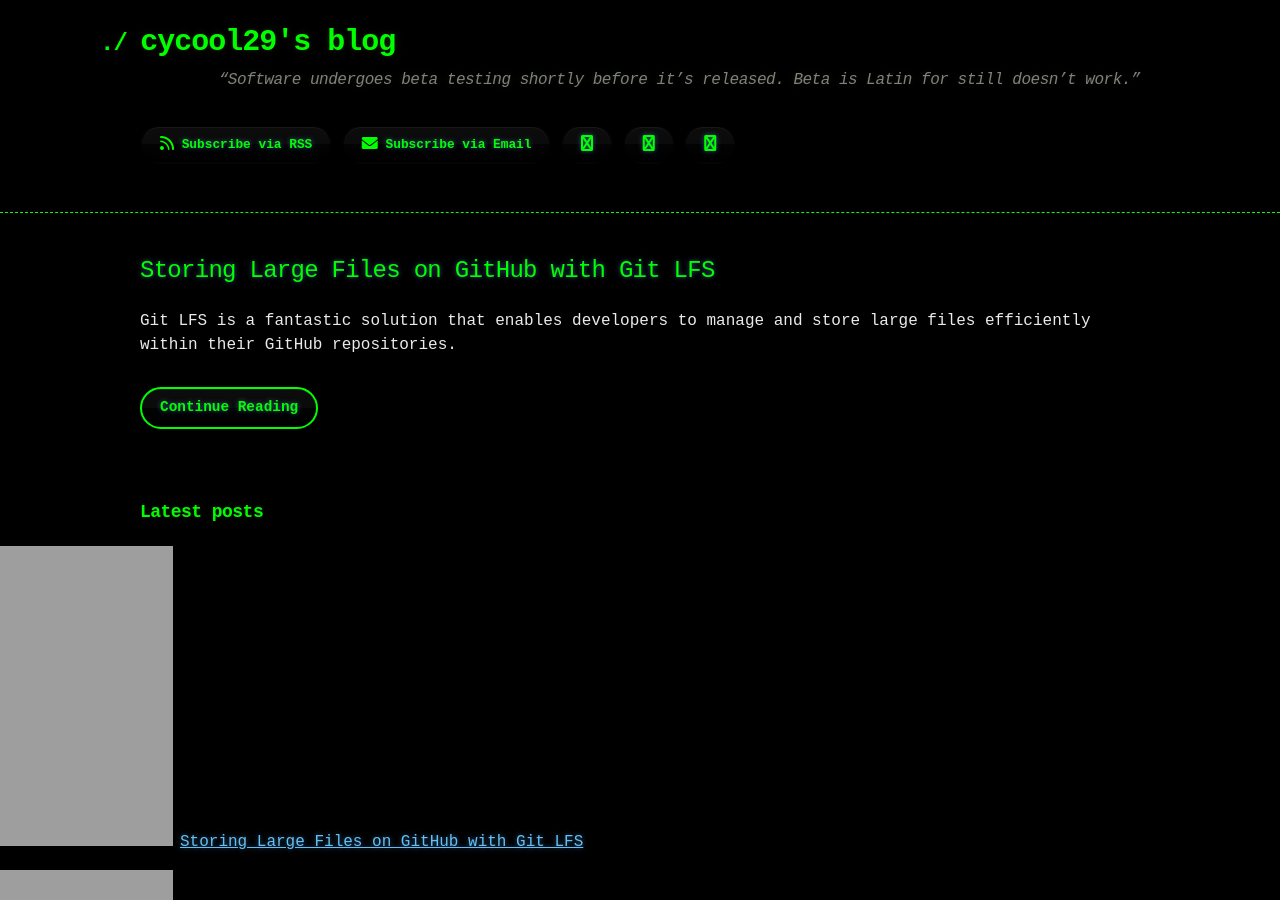
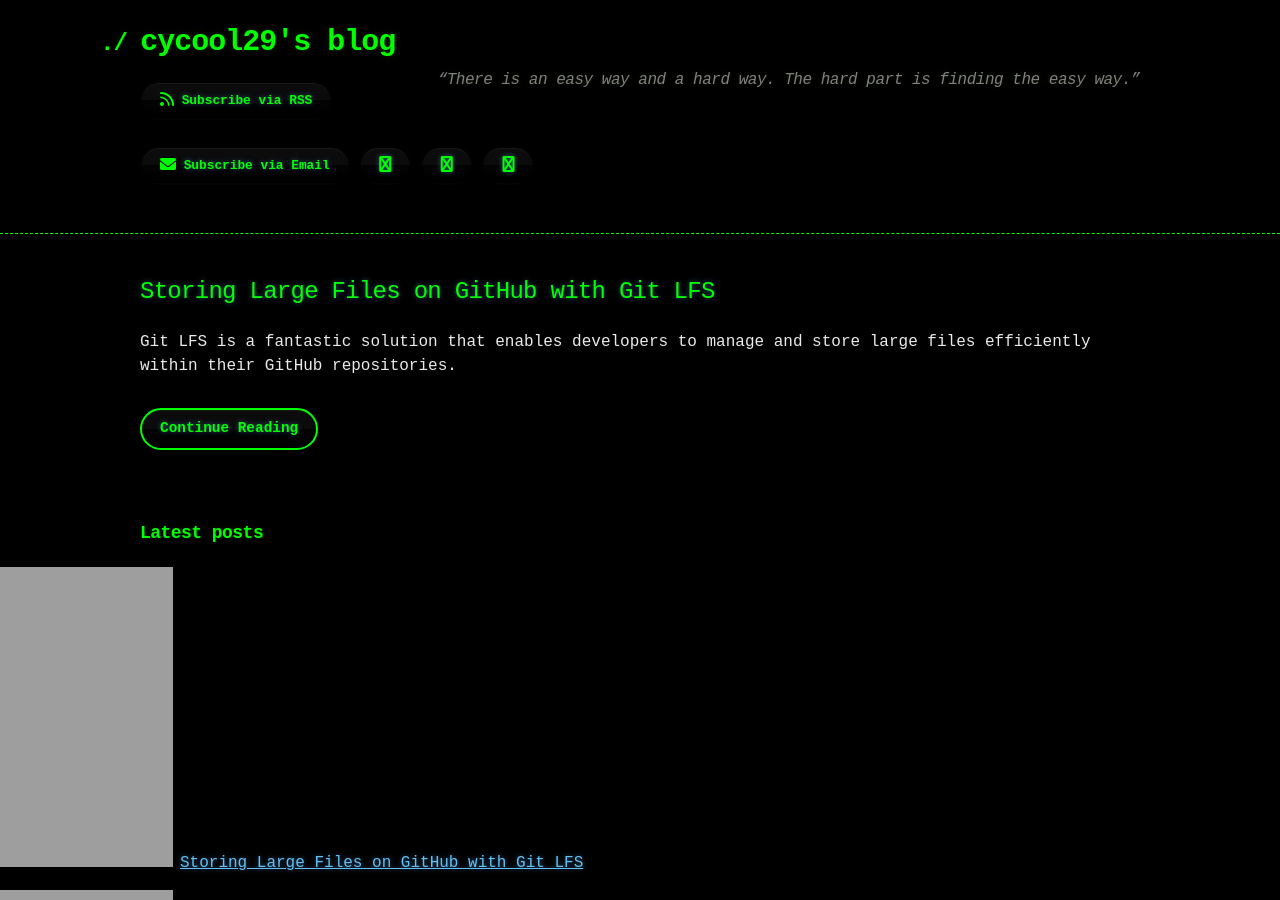
Before and after one commit to cycool29/cycool29.github.io, a Jekyll site: the page built from index.md, in a window 1280 px wide and 900 px high. Built offline with Jekyll 4.4.1, drawn with Linux system fonts in a browser that asks for light colours; a style sheet for code colours, icons or effects is not loaded.

Commit message:
Update quotes

```diff
--- a/_config.yml
+++ b/_config.yml
@@ -1,5 +1,5 @@
 title: cycool29's blog
-description: "“Software undergoes beta testing shortly before it’s released. Beta is Latin for still doesn’t work.” "
+description: "“There is an easy way and a hard way. The hard part is finding the easy way.” "
 bio: A high school student. Intermediate in Python, Git, Bash. Learning JavaScript. He/Him. "
 author: cycool29
 url: https://cycool29.github.io
```
